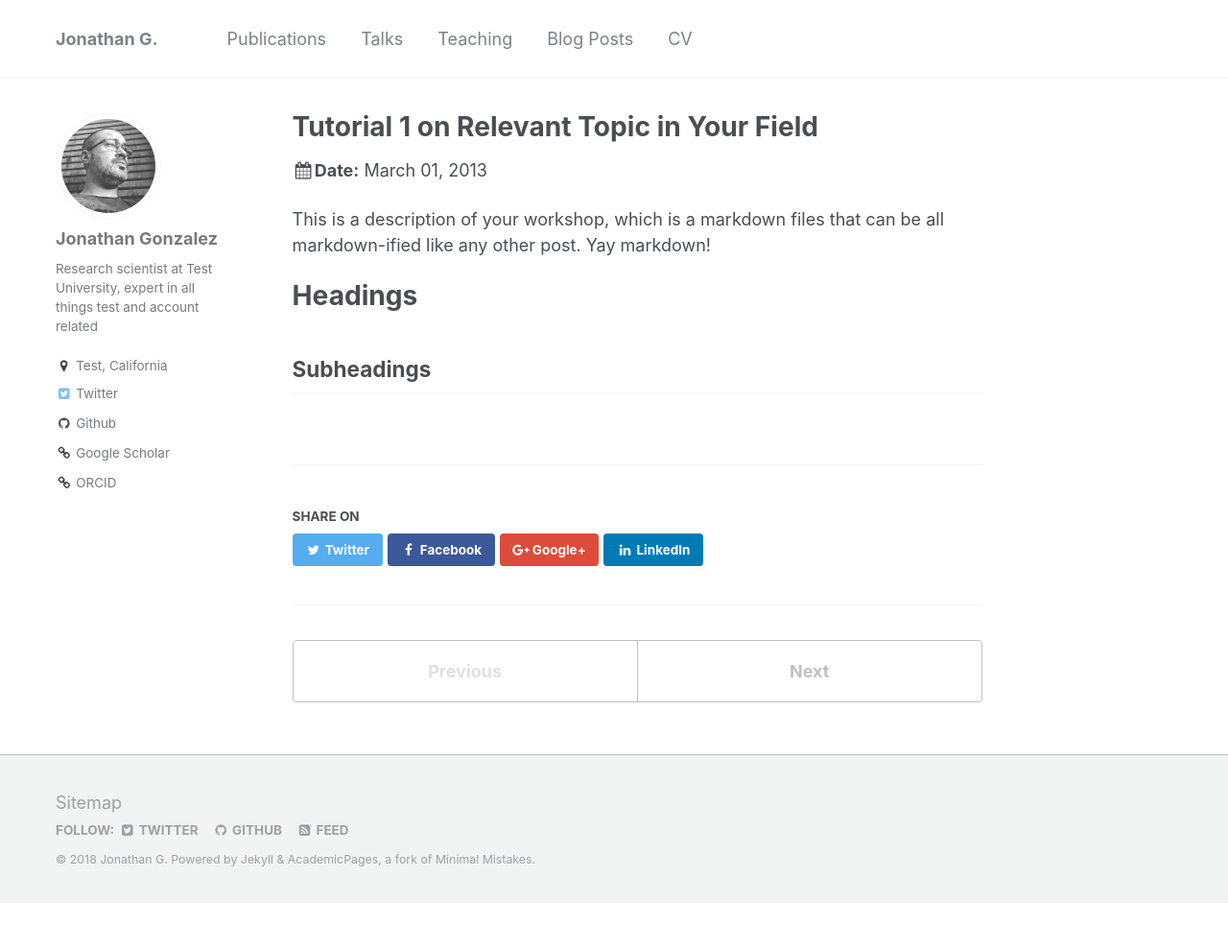
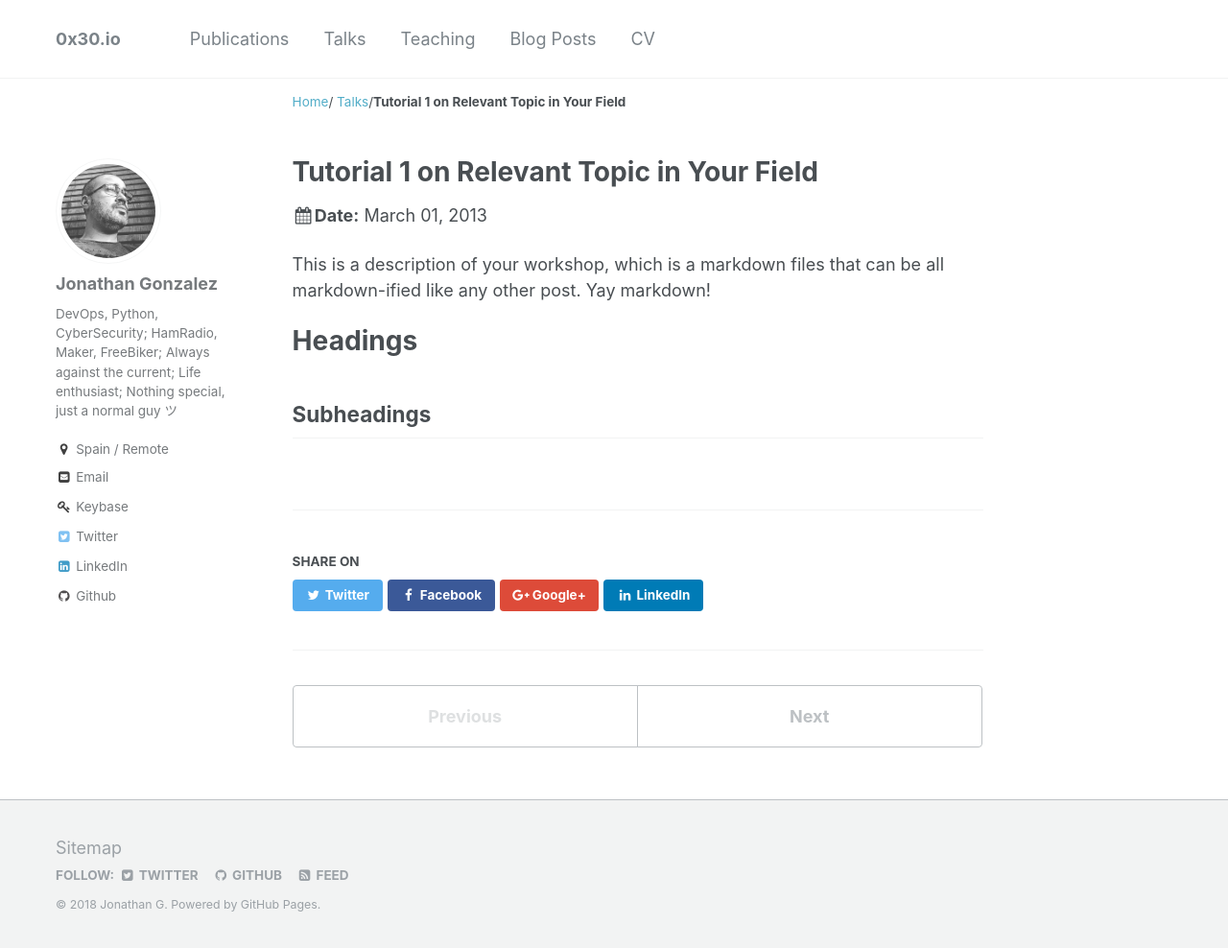
Before and after one commit to ea1het/0x30.io, a Jekyll site: the page built from _talks/2013-03-01-tutorial-1.md, in a window 1280 px wide and 988 px high. Shown: the whole window at 96% size. Built offline with Jekyll 4.4.1, drawn with Linux system fonts in a browser that asks for light colours.

Commit message:
Config options

```diff
--- a/_config.yml
+++ b/_config.yml
@@ -7,7 +7,7 @@
 
 # Site Settings
 locale                   : "en-US"
-title                    : "Jonathan G."
+title                    : "0x30.io"
 title_separator          : "-"
 name                     : &name "Jonathan G"
 description              : &description "Research scientist at Test University"
@@ -15,7 +15,7 @@ url                      : http://0x30.io
 baseurl                  : "" # the subpath of your site, e.g. "/blog"
 repository               : "https://github.com/ea1het/0x30.io"
 teaser                   :  # filename of teaser fallback teaser image placed in /images/, .e.g. "500x300.png"
-breadcrumbs              : false # true, false (default)
+breadcrumbs              : true # true, false (default)
 words_per_minute         : 160
 comments:
   provider               : # false (default), "disqus", "discourse", "facebook", "google-plus", "staticman", "custom"
@@ -29,7 +29,7 @@ comments:
     colorscheme          : # "light" (default), "dark"
 staticman:
   allowedFields          : ['name', 'email', 'url', 'message']
-  branch                 : "gh-pages" # "master", "gh-pages"
+  branch                 : "master" # "master", "gh-pages"
   commitMessage          : "New comment."
   filename               : comment-{@timestamp}
   format                 : "yml"
@@ -79,11 +79,11 @@ analytics:
 author:
   name             : "Jonathan Gonzalez"
   avatar           : "profile.png"
-  bio              : "Research scientist at Test University, expert in all things test and account related"
-  location         : "Test, California"
+  bio              : "DevOps, Python, CyberSecurity; HamRadio, Maker, FreeBiker; Always against the current; Life enthusiast; Nothing special, just a normal guy ツ"
+  location         : "Spain / Remote"
   employer         :
-  googlescholar    : "http://scholar.google.com/this-is-a-test"
-  email            :
+  googlescholar    :
+  email            : j@0x30.io
   uri              :
   bitbucket        :
   codepen          :
@@ -93,11 +93,11 @@ author:
   foursquare       :
   github           : "ea1het"
   google_plus      :
-  keybase          :
+  keybase          : "ea1het"
   instagram        :
   lastfm           :
-  linkedin         :
-  orcid            : "http://orcid.org/testaccount"
+  linkedin         : "ea1het"
+  orcid            :
   pinterest        :
   soundcloud       :
   stackoverflow    : # http://stackoverflow.com/users/123456/username
--- a/_includes/footer.html
+++ b/_includes/footer.html
@@ -21,4 +21,4 @@
   </ul>
 </div>
 
-<div class="page__footer-copyright">&copy; {{ site.time | date: '%Y' }} {{ site.name | default: site.title }}. {{ site.data.ui-text[site.locale].powered_by | default: "Powered by" }} <a href="http://jekyllrb.com" rel="nofollow">Jekyll</a> &amp; <a href="https://github.com/academicpages/academicpages.github.io">AcademicPages</a>, a fork of <a href="https://mademistakes.com/work/minimal-mistakes-jekyll-theme/" rel="nofollow">Minimal Mistakes</a>.</div>
+<div class="page__footer-copyright">&copy; {{ site.time | date: '%Y' }} {{ site.name | default: site.title }}. {{ site.data.ui-text[site.locale].powered_by | default: "Powered by" }} <a href="http://github.com" rel="nofollow">GitHub Pages</a>.</div>
```
